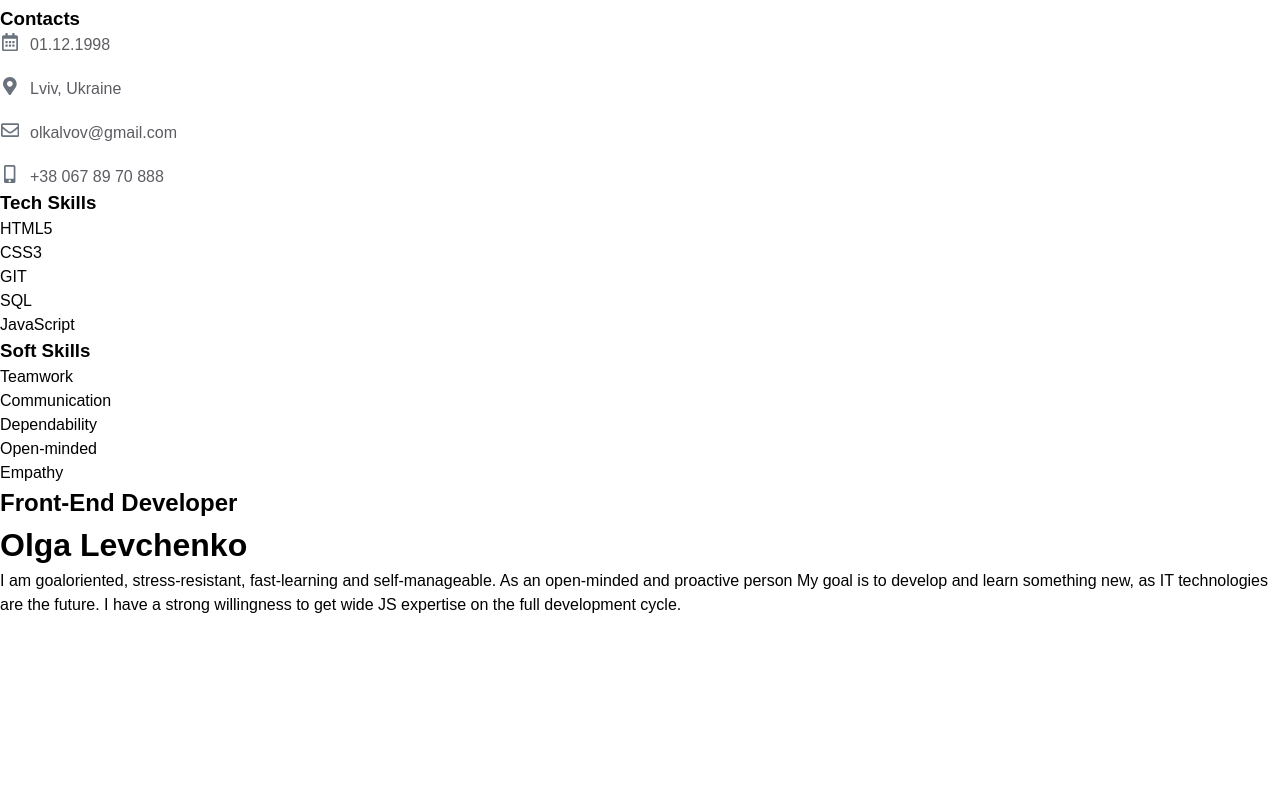
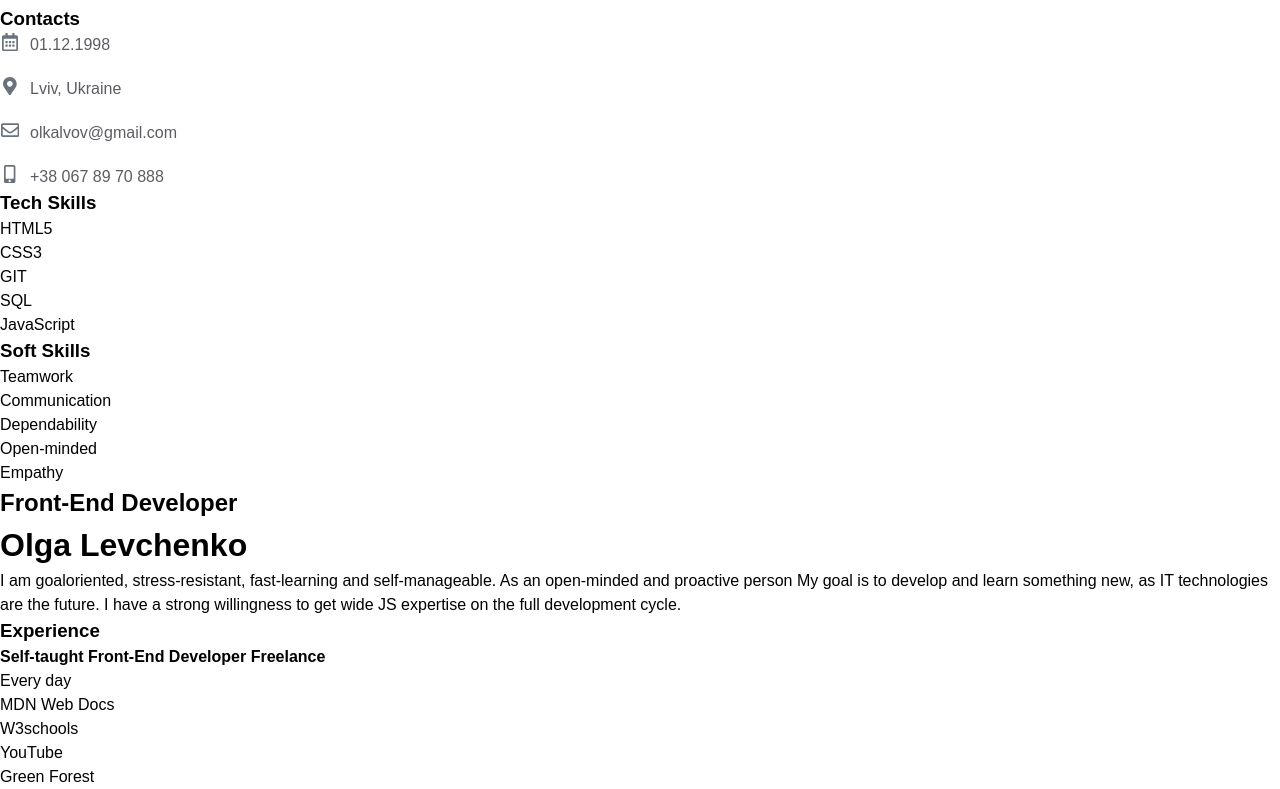
Before and after one commit to Volhara20/homepage, a plain HTML site: page index.html in a window 1280 px wide. Shown: the part 962-1751 px from the top of the page. Before the commit the page ends 1579 px from the top, so only its background shows below. Drawn offline with Linux system fonts and the light colour scheme.

Commit message:
add experience

```diff
--- a/index.html
+++ b/index.html
@@ -93,8 +93,22 @@
                     expertise on the full development cycle.
                 </p>
             </div>
+            <!-- Experience -->
+            <div>
+                <h3 class="about-me-title">Experience</h3>
+                <div>
+                    <h4 class="professional-title">Self-taught Front-End Developer <span class="professional-company">Freelance</span></h4>
+                    <span class="professional-time">Every day</span>
 
-        </div>
+                    <ul class="professional-duties">
+                        <li class="projects-link">MDN Web Docs</li>
+                        <li class="projects-link">W3schools</li>
+                        <li class="projects-link">YouTube</li>
+                        <li class="projects-link">Green Forest</li>
+                    </ul>
+                </div>
+
+            </div>
 </body>
 
 </html>
```
